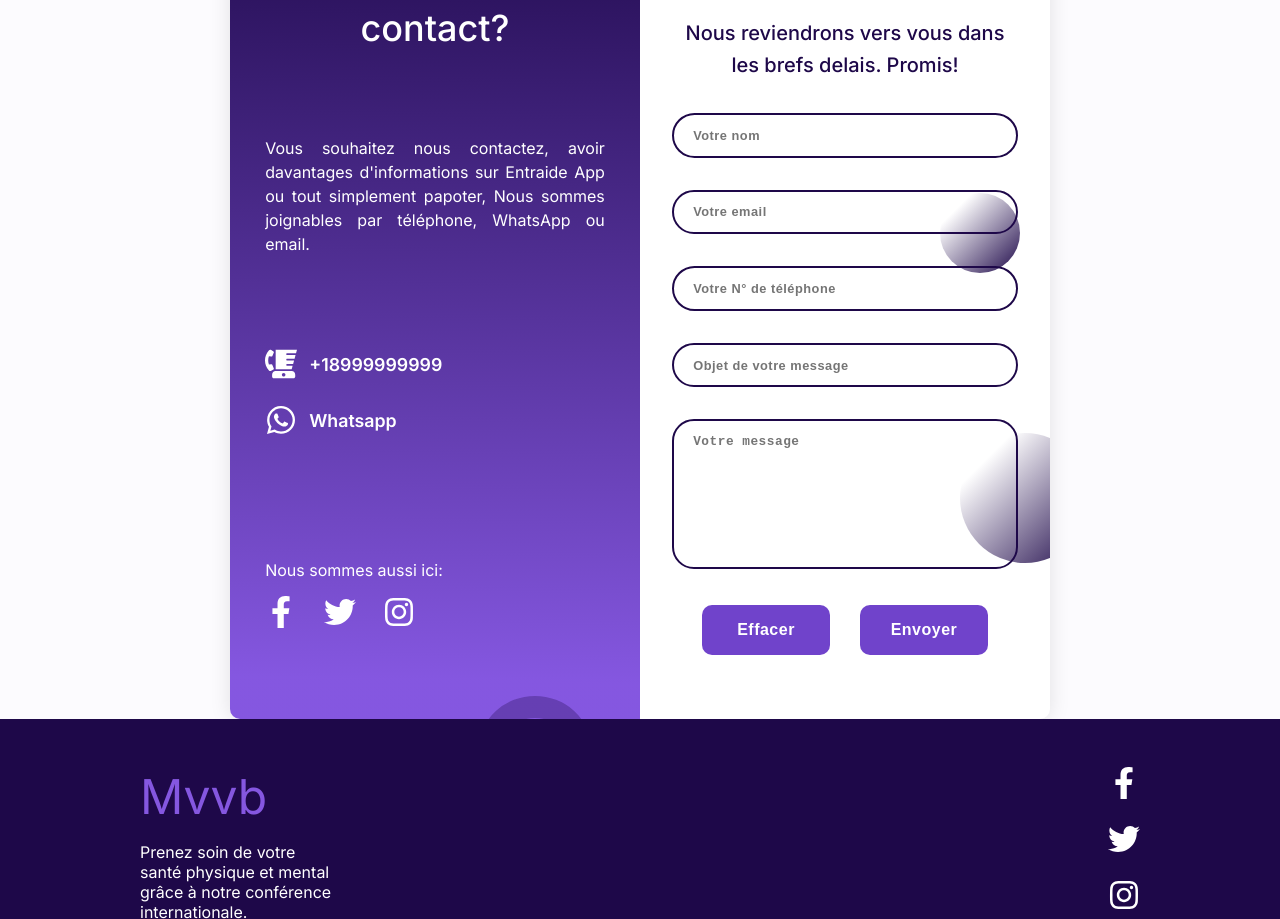
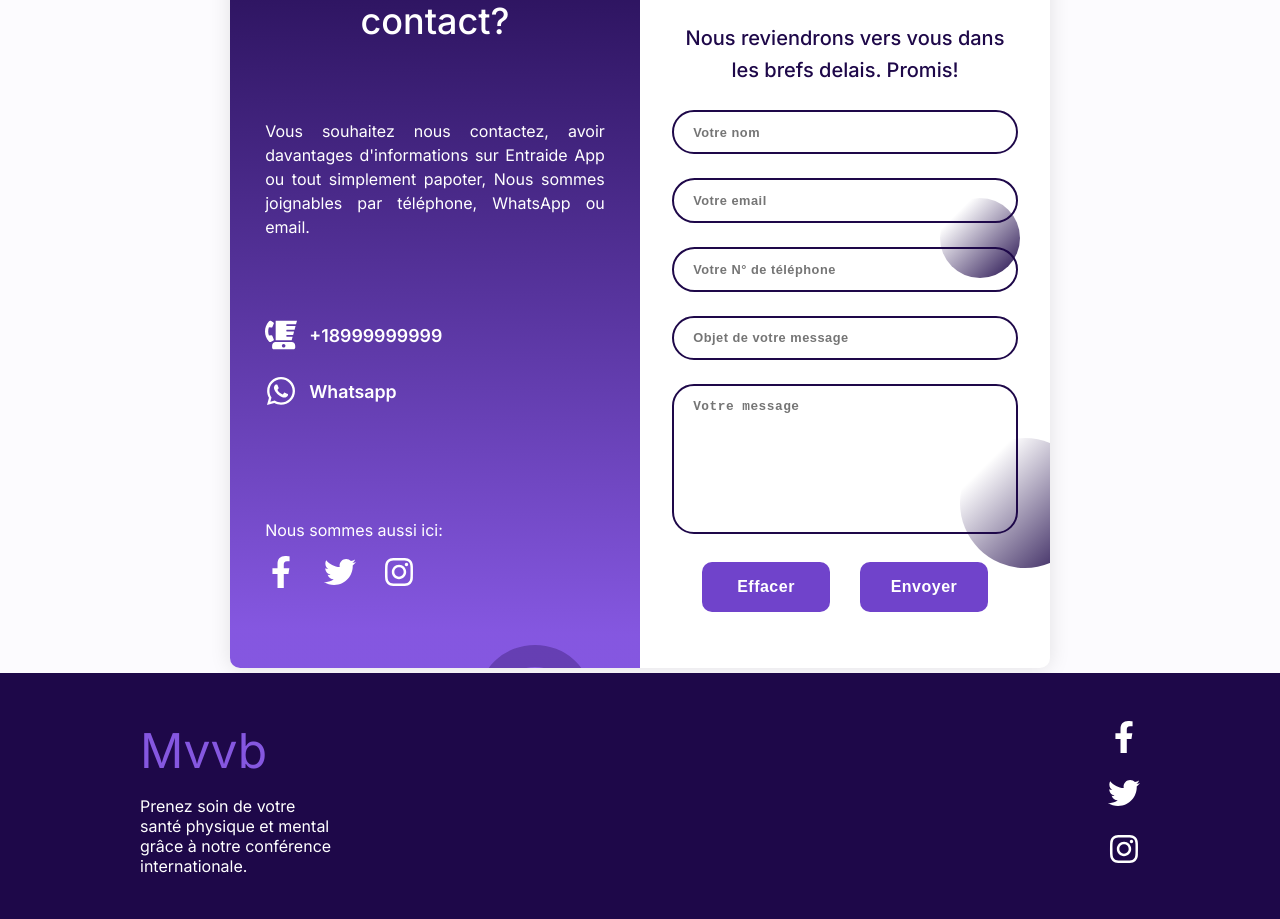
Before and after one commit to SedricOuambo/mvvb-app, a Next.js app: page /contact in a window 1280 px wide. Shown: the part 607-1526 px from the top of the page. Built offline with nearby package versions, Linux system fonts and the light colour scheme.

Commit message:
Envoi de mail

```diff
--- a/app/contact/page.jsx
+++ b/app/contact/page.jsx
@@ -2,7 +2,44 @@
 import { useState } from 'react';
 import styles from '@/components/Contact.module.css';
 import { FaInstagram, FaFacebookF, FaBlenderPhone, FaWhatsapp, FaTwitter } from "react-icons/fa";
-import Image from 'next/image';
+import emailjs from "@emailjs/browser";
+
+/**
+ * Fonction permettant d'envoyer un mail via EmailJS
+ * @param {formData contenant les valeurs de tous les champs} formData
+ */
+const sendEmail = (formData) => {
+    const infos_results = document.getElementById('infos_results');
+    const subject = document.getElementById('subject');
+    const message = document.getElementById('message')
+
+    const templateParams = {
+        name: formData.get('name'),
+        subject: formData.get('object'),
+        email: formData.get('email'),
+        message: formData.get('message'),
+    }
+
+    emailjs.send(
+        'service_e8l5qhh',      //SERVICE ID
+        'template_2gzcyss',     //TEMPLATE ID
+        templateParams,
+        'XI68Lm3ggbss3OTpx'     //USER PUBLIC KEY
+    ).then(
+        (response) => {
+            infos_results.style.color = 'green';
+            infos_results.textContent = 'Votre message a été envoyé avec succès. Nous vous reviendrons très bientôt.'
+            //Apres l'envoi du mail, on efface les champs objets et message
+            //Pour empecher les envois repetitifs par simple clic
+            subject.value = "";
+            message.value = "";
+        },
+        (error) => {
+            infos_results.style.color = 'red';
+            infos_results.textContent = 'Message non envoyé.'
+        }
+    );
+}
 
 /**
  * Page du contenu de la page de contact
@@ -14,7 +51,6 @@ export default function Contact() {
     const [erreurphone, setErreurPhone] = useState('');
     const [erreurmessage, setErreurMessage] = useState('');
     const [erreurobject, setErreurObject] = useState('');
-    const [envoiReussi, setEnvoiReussi] = useState(false);
     const emailRegex = /^[^\s@]+@[^\s@]+\.[^\s@]+$/;
     const phoneRegex = /^\d{10}$/;
 
@@ -25,54 +61,39 @@ export default function Contact() {
         const formData = new FormData(form);
 
         let erreur = false;
-        if (!formData.get('name') || formData.get('name').length < 8) {
-            setErreurName('Le nom d\'utilisateur est invalide');
+        if (!formData.get('name')) {
+            setErreurName('Veuillez remplir ce champ');
             erreur = true;
         }
-        else {
-            setErreurName('');
-        }
+        else { setErreurName(''); }
 
         if (!formData.get('email') || !emailRegex.test(formData.get('email'))) {
             setErreurEmail('L\'adresse email est invalide');
             erreur = true;
         }
-        else {
-            setErreurEmail('');
-        }
+        else { setErreurEmail(''); }
 
         if (!formData.get('phone') || !phoneRegex.test(formData.get('phone'))) {
             setErreurPhone('Le numéro de téléphone est invalide');
             erreur = true;
-        } else {
-            setErreurPhone('');
-        }
+        } else { setErreurPhone(''); }
 
         if (!formData.get('object')) {
             setErreurObject('Veuillez spécifier l\'objet de votre message');
             erreur = true;
         }
-        else {
-            setErreurObject('');
-        }
+        else { setErreurObject(''); }
 
         if (!formData.get('message')) {
             setErreurMessage('Veuillez écrire un message');
             erreur = true;
         }
-        else {
-            setErreurMessage('');
-        }
+        else { setErreurMessage(''); }
 
-        if (erreur) {
-            return;
-        }
-
-        // Écrire code de soumission
-        setEnvoiReussi(true);
+        //S'il n'y a pas d'erreur, on envoie le mail
+        if (!erreur) { sendEmail(formData); }
+        else { return; }
     }
-
-
 
     return <>
         <div className={styles.container__contact}>
@@ -118,35 +139,30 @@ export default function Contact() {
                         <p className={styles.title}>Envoyer un email</p>
                         <p className={styles.subtitle}>Nous reviendrons vers vous dans les brefs delais. Promis!</p>
 
-                        <div><input type="text" name="name" placeholder='Votre nom' />
-                            {erreurname &&
-                                <div>{erreurname}</div>
-                            }</div>
-                        <div><input type="email" name="email" placeholder='Votre email' />
-                            {erreuremail &&
-                                <div>{erreuremail}</div>
-                            }</div>
-                        <div><input type="tel" name="phone" placeholder='Votre N° de téléphone' />
-                            {erreurphone &&
-                                <div>{erreurphone}</div>
-                            } </div>
-                        <div><input type="text" name="object" placeholder='Objet de votre message' />
-                            {erreurobject &&
-                                <div>{erreurobject}</div>
-                            } </div>
-                        <div><textarea name="message" placeholder='Votre message'></textarea>
-                            {erreurmessage &&
-                                <div>{erreurmessage}</div>
-                            }</div>
+                        <div>
+                            <input type="text" name="name" placeholder='Votre nom' />
+                            {erreurname && <span>{erreurname}</span>}
+                        </div>
+                        <div>
+                            <input type="text" name="email" placeholder='Votre email' />
+                            {erreuremail && <span>{erreuremail}</span>}
+                        </div>
+                        <div>
+                            <input type="tel" name="phone" placeholder='Votre N° de téléphone' />
+                            {erreurphone && <span>{erreurphone}</span>}</div>
+                        <div>
+                            <input type="text" name="object" placeholder='Objet de votre message' id='subject' />
+                            {erreurobject && <span>{erreurobject}</span>}
+                        </div>
+                        <div>
+                            <textarea name="message" placeholder='Votre message' id='message'></textarea>
+                            {erreurmessage && <span>{erreurmessage}</span>}
+                        </div>
                         <div className={styles.btn_bloc}>
                             <input type="reset" value="Effacer" className={styles.button + ' ' + styles.btn} />
                             <input type="submit" value="Envoyer" className={styles.button + ' ' + styles.btn} />
-                            {envoiReussi &&
-                                <div>
-                                    Vous êtes connecté avec succès
-                                </div>
-                            }
                         </div>
+                        <div id='infos_results' className={styles.infos_results}></div>
                     </form>
                 </div>
             </div>
--- a/components/Contact.module.css
+++ b/components/Contact.module.css
@@ -44,7 +44,14 @@
 
 .contact_form div{
     position: relative;
-    margin: 2rem 0;
+    margin-top: 1.5rem;
+}
+
+.contact_form span{
+    color: red;
+    font-size: .8rem;
+    font-style: italic;
+    margin-left: 1rem;
 }
 
 .contact_form input,
@@ -262,6 +269,12 @@
     opacity: 0.2;
 }
 
+.infos_results{
+    text-align: center;
+    font-size: .8rem;
+    line-height: 1.5;
+}
+
 @media (max-width: 850px) {
     .form__info {
         grid-template-columns: 1fr;
--- a/package.json
+++ b/package.json
@@ -9,6 +9,7 @@
     "lint": "next lint"
   },
   "dependencies": {
+    "@emailjs/browser": "^4.2.0",
     "bootstrap": "^5.3.2",
     "next": "14.0.4",
     "normalizecss": "^3.0.0",
```
Also changed, not shown: 1 other file (tests, documents, lock files or other folders).
